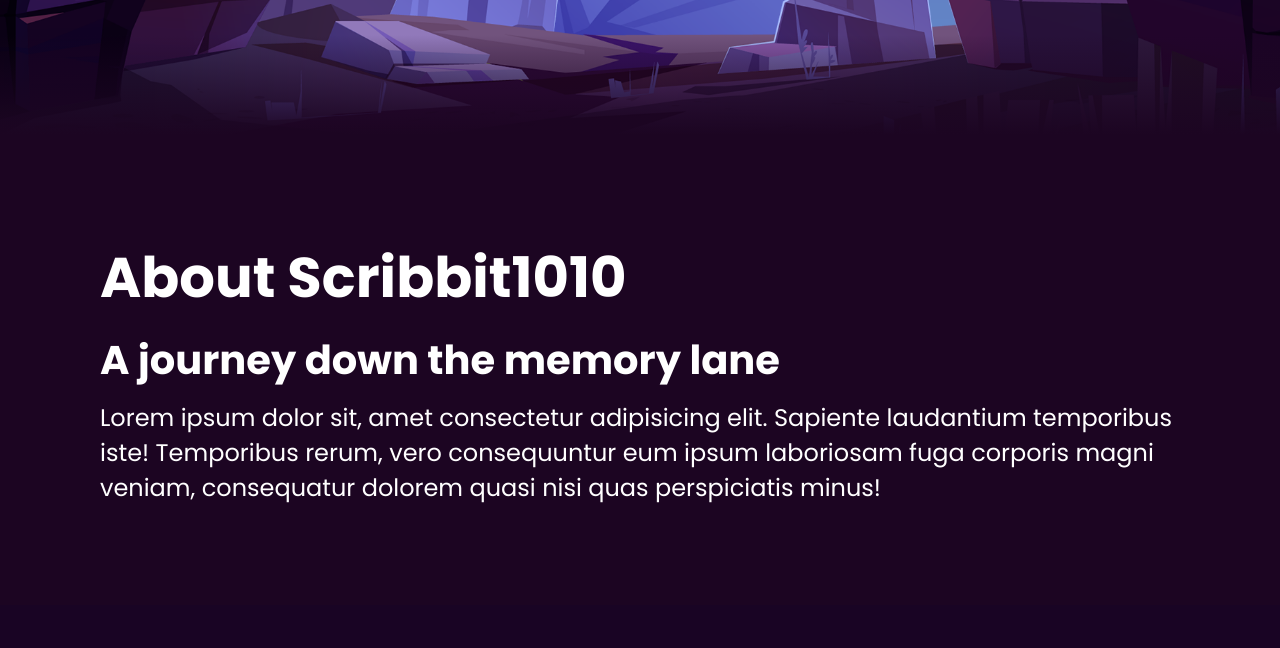
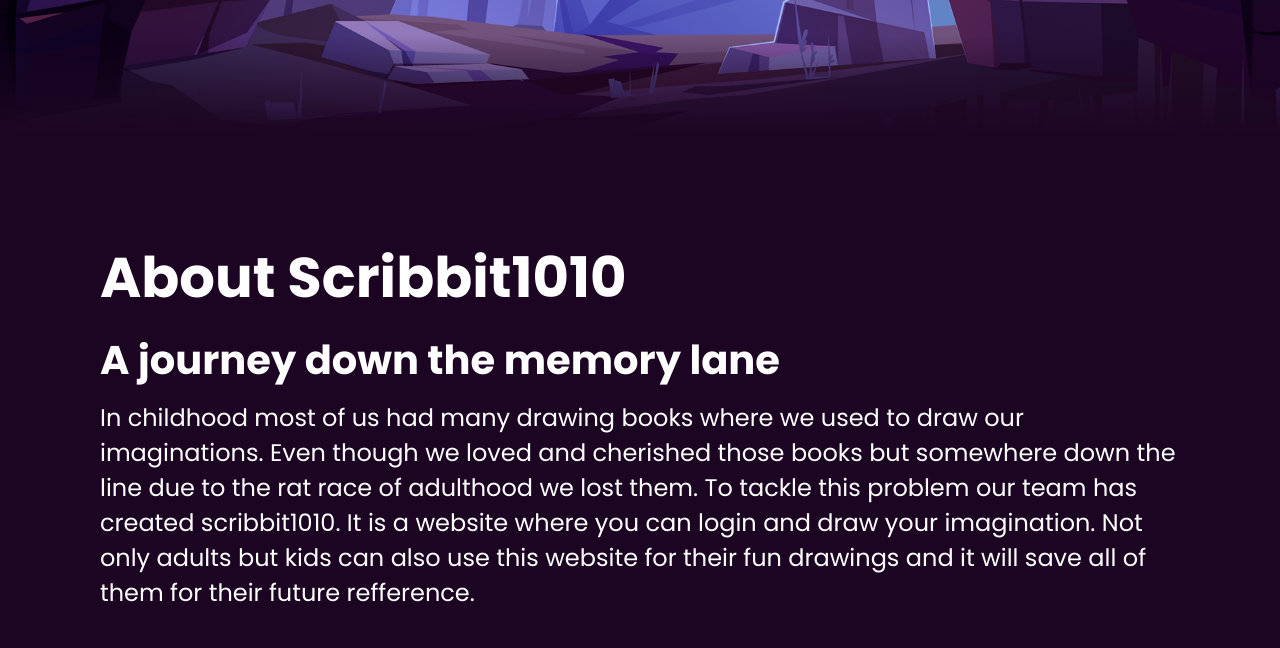
Before and after one commit to Ekam-Bitt/scribbit1010-2.0, a plain HTML site: page index2.html in a window 1280 px wide. Shown: the part 665-1313 px from the top of the page. Drawn offline with Linux system fonts and the light colour scheme.

Commit message:
loren ipsum

```diff
--- a/index2.html
+++ b/index2.html
@@ -31,7 +31,8 @@
     <div class="sec" id="sec">
         <h2>About Scribbit1010</h2>
         <h3>A journey down the memory lane</h3>
-        <p>Lorem ipsum dolor sit, amet consectetur adipisicing elit. Sapiente laudantium temporibus iste! Temporibus rerum, vero consequuntur eum ipsum laboriosam fuga corporis magni veniam, consequatur dolorem quasi nisi quas perspiciatis minus!</p>
+        <!-- <p>Lorem ipsum dolor sit, amet consectetur adipisicing elit. Sapiente laudantium temporibus iste! Temporibus rerum, vero consequuntur eum ipsum laboriosam fuga corporis magni veniam, consequatur dolorem quasi nisi quas perspiciatis minus!</p> -->
+        <p>In childhood most of us had many drawing books where we used to draw our imaginations. Even though we loved and cherished those books but somewhere down the line due to the rat race of adulthood we lost them. To tackle this problem our team has created scribbit1010. It is a website where you can login and draw your imagination. Not only adults but kids can also use this website for their fun drawings and it will save all of them for their future refference.</p>
     </div>
 
     <script>
```
